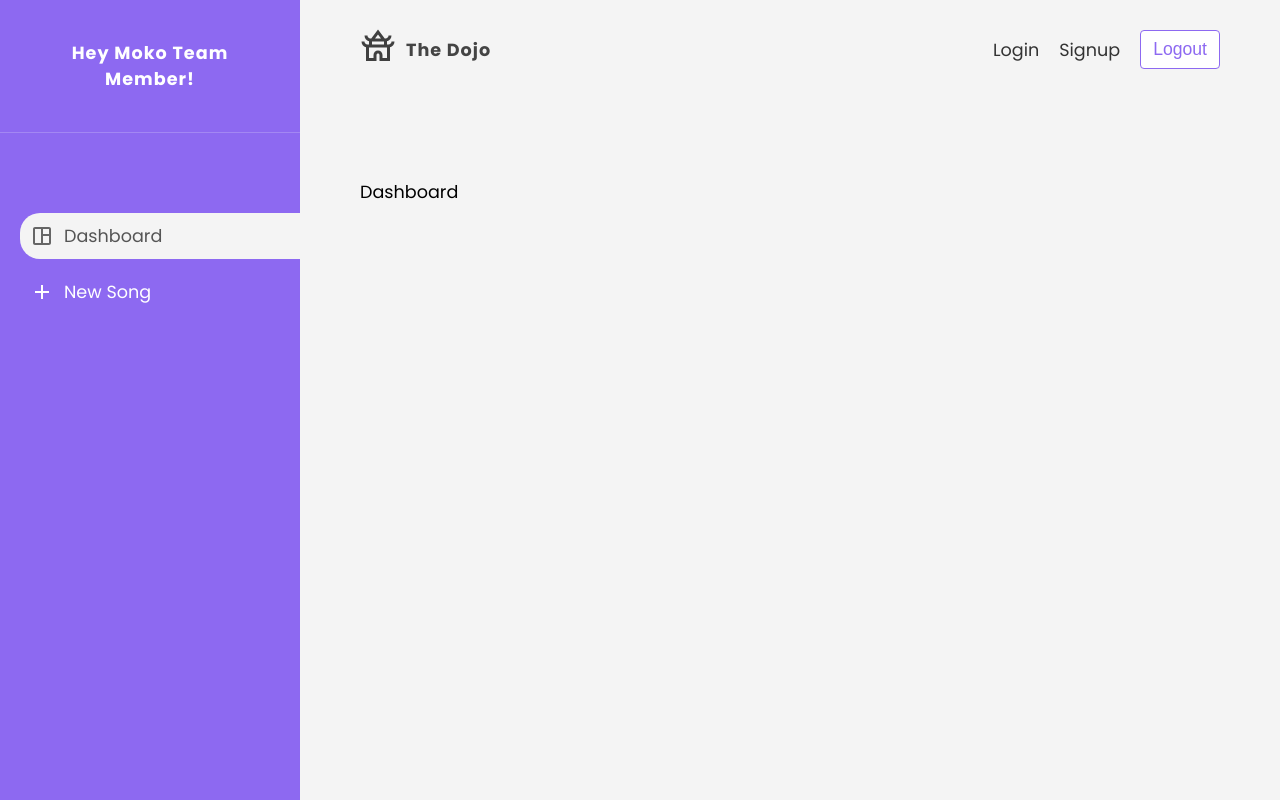
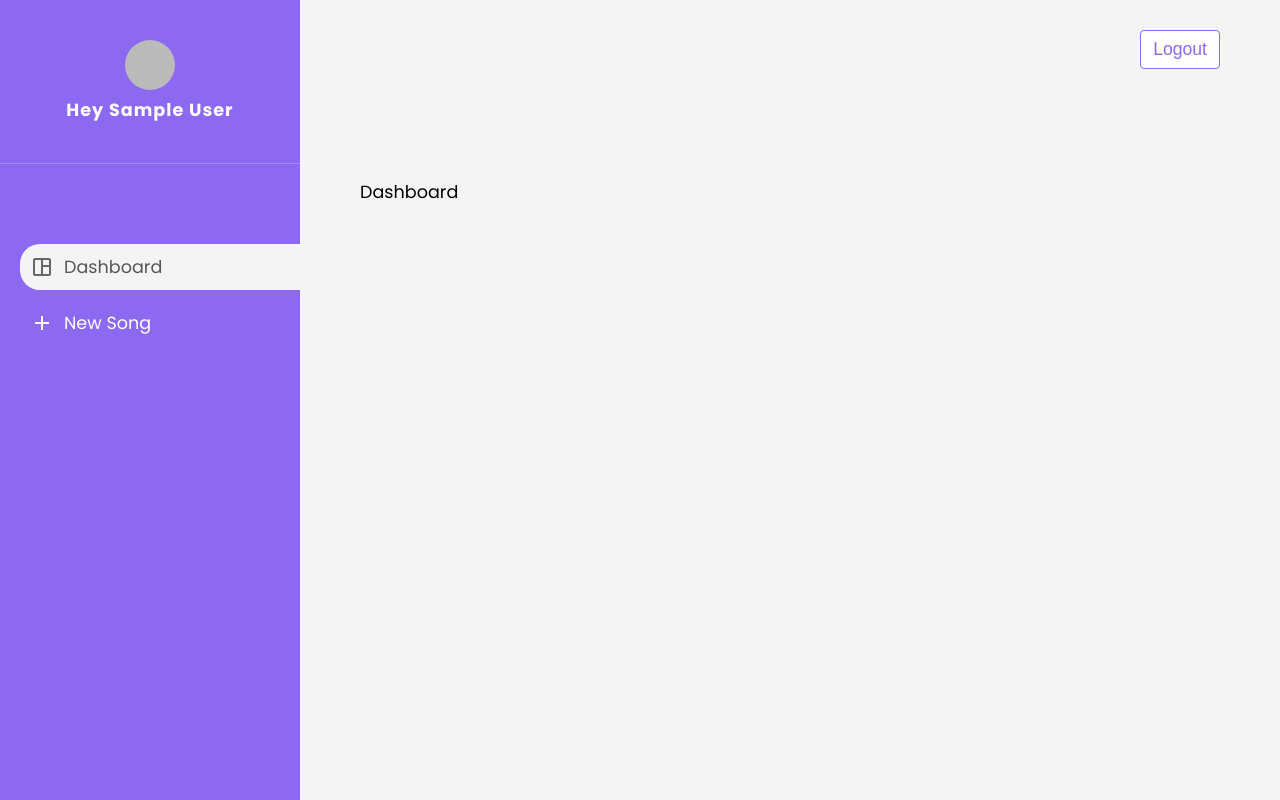
Before and after one commit to Fran-A-Dev/moko-karaoke, a React (Create React App) app: page / in a window 1280 px wide. Built offline with nearby package versions, Linux system fonts and the light colour scheme; no server answers; sample sign-in values are in the browser's storage.

Commit message:
added avatar

```diff
--- /dev/null
+++ b/src/components/Avatar.css
@@ -0,0 +1,11 @@
+.avatar {
+  display: inline-block;
+  width: 50px;
+  height: 50px;
+  border-radius: 50%;
+  overflow: hidden;
+}
+.avatar img {
+  width: 100%;
+  height: 100%;
+}
--- /dev/null
+++ b/src/components/Avatar.js
@@ -0,0 +1,10 @@
+// styles
+import "./Avatar.css";
+
+export default function Avatar({ src }) {
+  return (
+    <div className="avatar">
+      <img src={src} alt="user avatar" />
+    </div>
+  );
+}
--- a/src/components/Navbar.js
+++ b/src/components/Navbar.js
@@ -1,5 +1,6 @@
 import { Link } from "react-router-dom";
 import { useLogout } from "../hooks/useLogout";
+import { useAuthContext } from "../hooks/useAuthContext";
 
 // styles & images
 import "./Navbar.css";
@@ -7,13 +8,16 @@ import Temple from "../assets/temple.svg";
 
 export default function Navbar() {
   const { logout, isPending } = useLogout();
+  const { user } = useAuthContext();
 
   return (
     <nav className="navbar">
       <ul>
+        {!user && (
+          <>
             <li className="logo">
               <img src={Temple} alt="dojo logo" />
-          <span>The Dojo</span>
+              <span>Moko Karaoke</span>
             </li>
 
             <li>
@@ -22,6 +26,10 @@ export default function Navbar() {
             <li>
               <Link to="/signup">Signup</Link>
             </li>
+          </>
+        )}
+
+        {user && (
           <li>
             {!isPending && (
               <button className="btn" onClick={logout}>
@@ -34,6 +42,7 @@ export default function Navbar() {
               </button>
             )}
           </li>
+        )}
       </ul>
     </nav>
   );
--- a/src/components/Sidebar.js
+++ b/src/components/Sidebar.js
@@ -1,17 +1,20 @@
 import { NavLink } from "react-router-dom";
+import { useAuthContext } from "../hooks/useAuthContext";
 
 // styles & images
 import "./Sidebar.css";
 import DashboardIcon from "../assets/dashboard_icon.svg";
 import AddIcon from "../assets/add_icon.svg";
+import Avatar from "./Avatar";
 
 export default function Sidebar() {
+  const { user } = useAuthContext();
   return (
     <div className="sidebar">
       <div className="sidebar-content">
         <div className="user">
-          {/* avatar & username here later */}
-          <p>Hey Moko Team Member!</p>
+          <Avatar src={user.photoURL} />
+          <p>Hey {user.displayName}</p>
         </div>
         <nav className="links">
           <ul>
```
Lines whose indentation alone changed are shown as unchanged.
